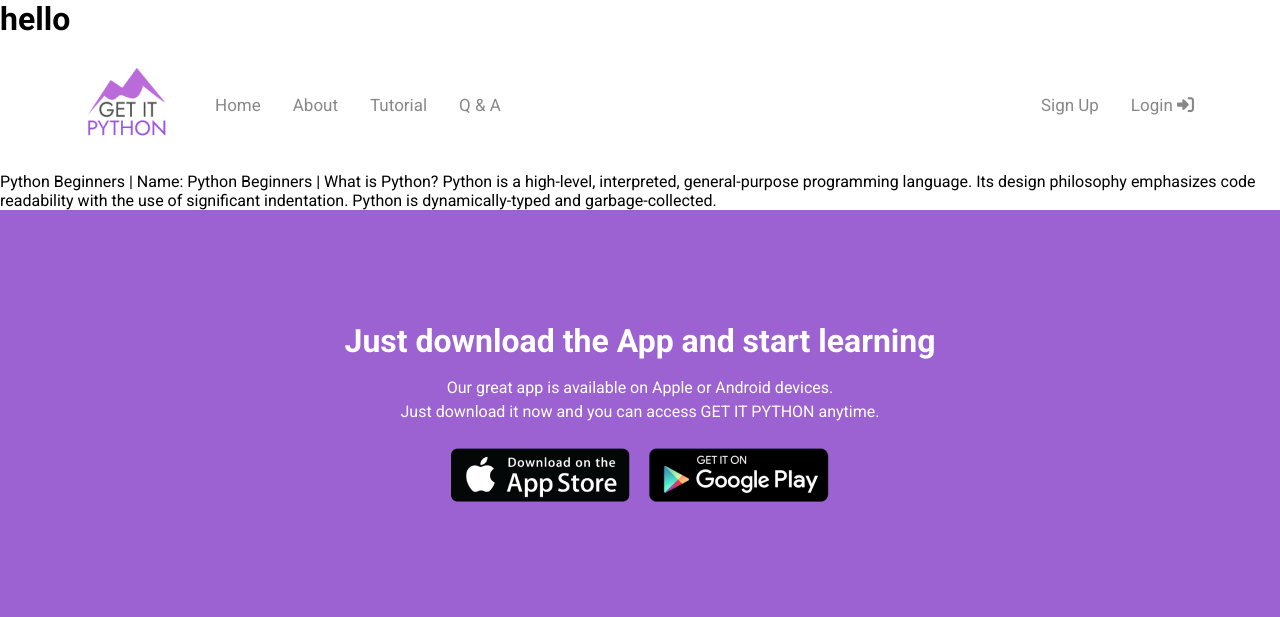
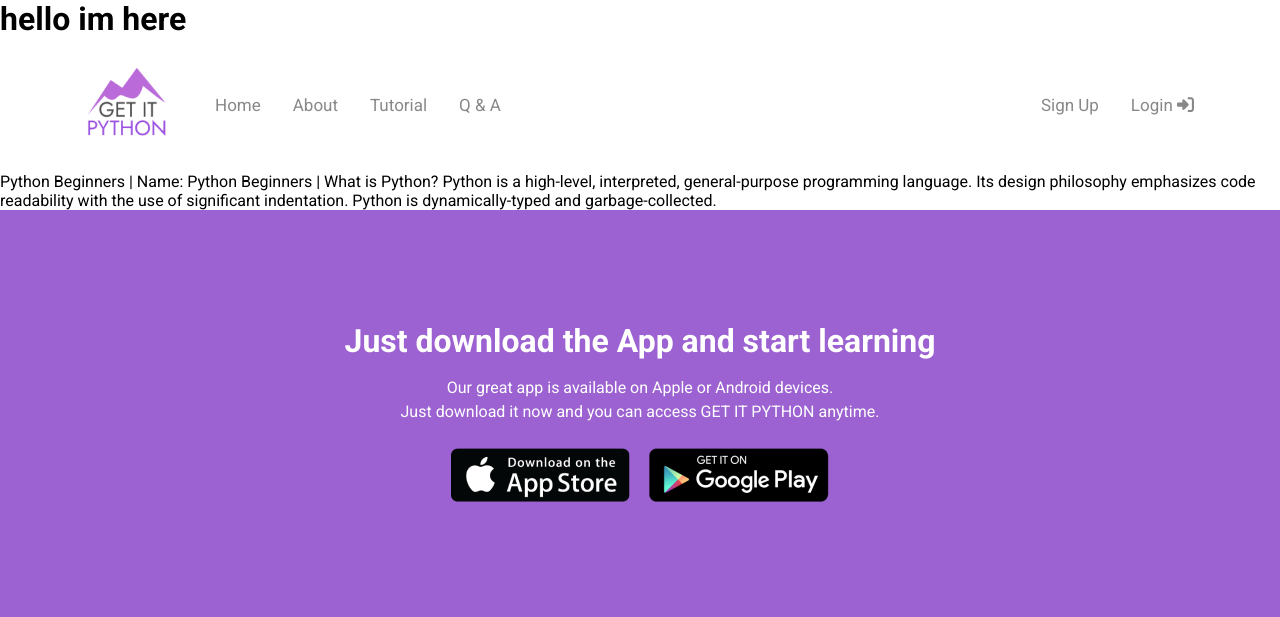
Before and after one commit to LudoNZ/IT6006_Project, a Django app: page /course/courses/1/ in a window 1280 px wide. Shown: the top 617 px of the page. Run offline with Django 4.2, Linux system fonts and the light colour scheme; data comes from the database, SQL or seed files in the repository; some libraries are stand-ins or nearby versions.

Commit message:
test H1 im here

```diff
--- a/GroupDjango/templates/base.html
+++ b/GroupDjango/templates/base.html
@@ -25,7 +25,7 @@
 
 <body>
     <header>
-        <h1>hello</h1>
+        <h1>hello im here</h1>
         {% include "navbar.html" %}
     </header>
     <main>
```
